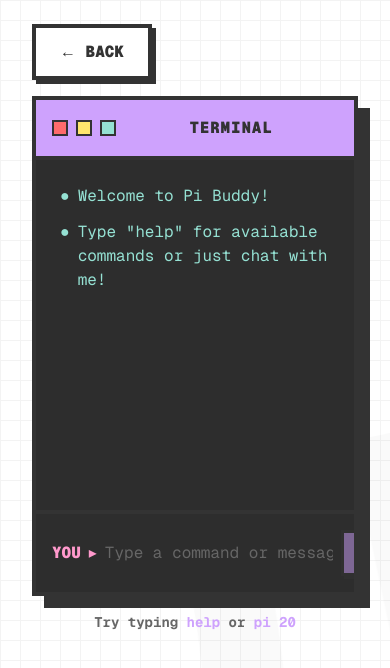
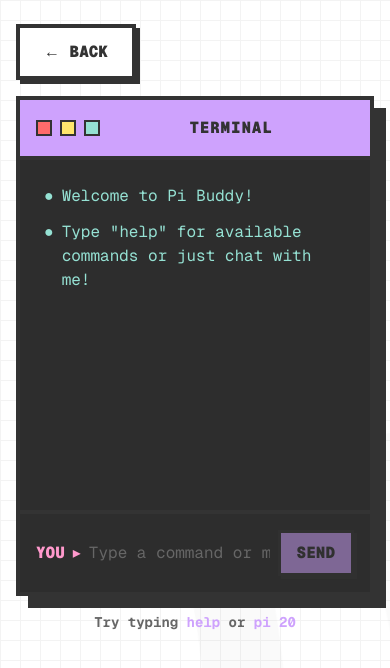
Before and after one commit to riannelimje/can-you-pi-frontend, a Next.js app: page /terminal in a window 390 px wide. Shown: the top 668 px of the page. Built offline with nearby package versions, Linux system fonts and the light colour scheme; no server answers.

Commit message:
fix: send button cutoff in mobile

```diff
--- a/app/terminal/page.tsx
+++ b/app/terminal/page.tsx
@@ -192,7 +192,7 @@ export default function Terminal() {
         π
       </div>
 
-      <div className="relative container mx-auto px-8 py-6 max-w-4xl">
+      <div className="relative container mx-auto px-4 sm:px-8 py-6 max-w-4xl">
         {/* Back Button */}
         <div className="mb-4">
           <Link href="/">
@@ -261,7 +261,7 @@ export default function Terminal() {
 
           {/* Terminal Input */}
           <div className="bg-[#2D2D2D] border-t-[4px] border-[#333] p-4">
-            <form onSubmit={handleSubmit} className="flex gap-2 items-center">
+            <form onSubmit={handleSubmit} className="flex gap-2 items-center min-w-0">
               <span className="text-[#FF99CC] font-black">YOU</span>
               <span className="text-[#FF99CC]">▸</span>
               <input
@@ -270,14 +270,14 @@ export default function Terminal() {
                 value={input}
                 onChange={(e) => setInput(e.target.value)}
                 disabled={isTyping}
-                className="flex-1 bg-transparent text-[#ffffff] outline-none font-mono placeholder:text-[#666666]"
+                className="flex-1 min-w-0 bg-transparent text-[#ffffff] outline-none font-mono placeholder:text-[#666666]"
                 placeholder="Type a command or message..."
                 autoFocus
               />
               <button
                 type="submit"
                 disabled={isTyping || !input.trim()}
-                className="bg-[#CEA2FD] border-[3px] border-[#333] px-4 py-2 font-black text-[#333] shadow-[3px_3px_0px_0px_rgba(51,51,51,1)] hover:shadow-[4px_4px_0px_0px_rgba(51,51,51,1)] hover:-translate-x-0.5 hover:-translate-y-0.5 transition-all duration-100 disabled:opacity-50 disabled:cursor-not-allowed disabled:hover:shadow-[3px_3px_0px_0px_rgba(51,51,51,1)] disabled:hover:translate-x-0 disabled:hover:translate-y-0"
+                className="shrink-0 bg-[#CEA2FD] border-[3px] border-[#333] px-4 py-2 font-black text-[#333] shadow-[3px_3px_0px_0px_rgba(51,51,51,1)] hover:shadow-[4px_4px_0px_0px_rgba(51,51,51,1)] hover:-translate-x-0.5 hover:-translate-y-0.5 transition-all duration-100 disabled:opacity-50 disabled:cursor-not-allowed disabled:hover:shadow-[3px_3px_0px_0px_rgba(51,51,51,1)] disabled:hover:translate-x-0 disabled:hover:translate-y-0"
               >
                 SEND
               </button>
```
